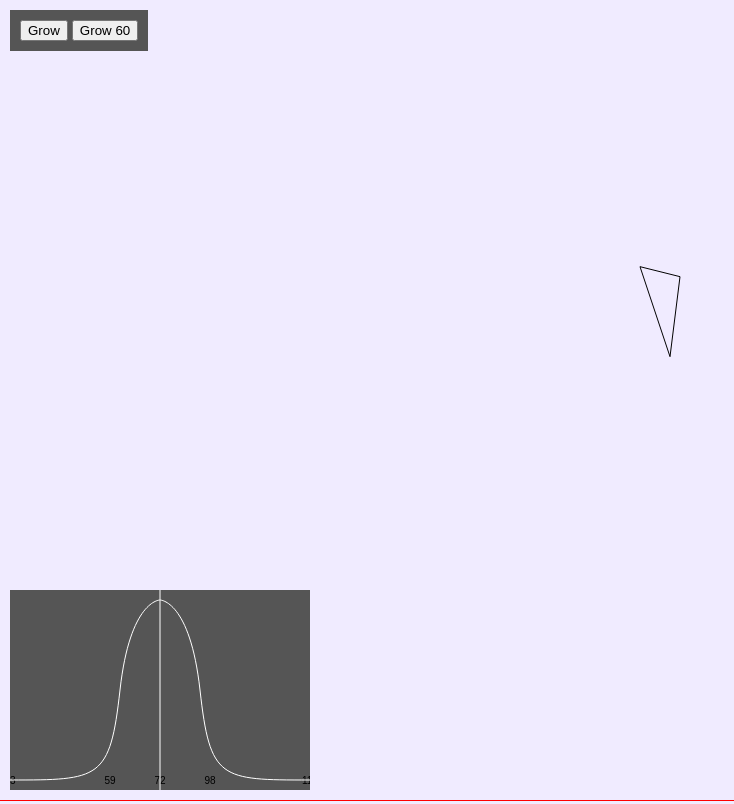
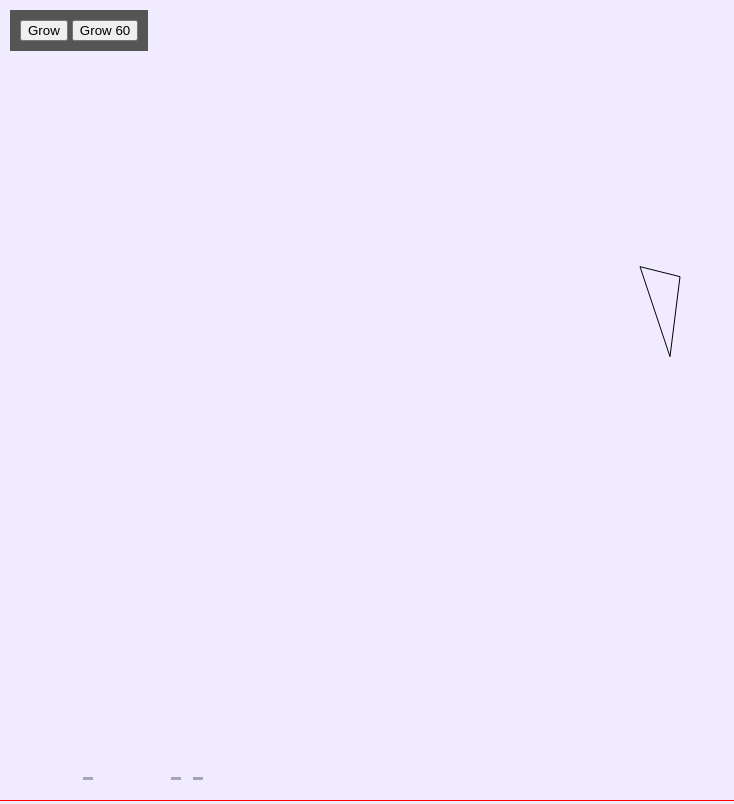
Before and after one commit to iamdanfox/altj, a plain HTML site: page index.html in a window 1280 px wide. Shown: the whole page, without its empty margins (0-734 px from the left). Drawn offline with Linux system fonts and the light colour scheme.

Commit message:
Sweet histogram

```diff
--- a/altj.js
+++ b/altj.js
@@ -162,7 +162,7 @@ dist = new NormalDistribution(edgelen(graph.edges[0]), edgelen(graph.edges[1]),
 
 paper = new Raphael(document.getElementById('raphael'), w, h);
 
-paper2 = new Raphael(document.getElementById('dist-graph'), 300, 200);
+paper2 = new Raphael(document.getElementById('dist-graph'), 500, 200);
 
 window.onload = function() {
   paper.ZPD({
@@ -174,7 +174,7 @@ window.onload = function() {
 };
 
 drawgraph = function() {
-  var x1, x2, y1, y2, _i, _len, _ref, _ref1, _ref2, _ref3;
+  var b, bucketsize, edge, histogram, key, l, offset, val, x1, x2, y1, y2, _i, _j, _len, _len1, _ref, _ref1, _ref2, _ref3, _ref4, _results;
   paper.clear();
   _ref = graph.getEdges();
   for (_i = 0, _len = _ref.length; _i < _len; _i++) {
@@ -182,14 +182,27 @@ drawgraph = function() {
     paper.path("M " + x1 + " " + y1 + " l " + (x2 - x1) + " " + (y2 - y1)).attr('stroke', 'black');
   }
   paper2.clear();
-  paper2.text(0, 190, Math.round(dist.mean - 3 * dist.stdev));
-  paper2.text(100, 190, Math.round(dist.mean - 1 * dist.stdev));
-  paper2.text(150, 190, Math.round(dist.mean));
-  paper2.path("M 150 0 l 0 200").attr('stroke', 'white');
-  paper2.text(200, 190, Math.round(dist.mean + 2 * dist.stdev));
-  paper2.text(300, 190, Math.round(dist.mean + 3 * dist.stdev));
-  paper2.path("M 150 10 S 180 10 190 100 210 190 300 190").attr('stroke', 'white');
-  return paper2.path("M 150 10 S 120 10 110 100 90 190 0 190").attr('stroke', 'white');
+  bucketsize = 5;
+  histogram = {};
+  _ref4 = graph.edges;
+  for (_j = 0, _len1 = _ref4.length; _j < _len1; _j++) {
+    edge = _ref4[_j];
+    l = Math.floor(edgelen(edge));
+    b = l - (l % bucketsize);
+    histogram[b] = histogram[b] != null ? histogram[b] + 1 : histogram[b] = 1;
+  }
+  console.debug(histogram);
+  offset = -3 * bucketsize;
+  _results = [];
+  for (key in histogram) {
+    val = histogram[key];
+    h = val * 3;
+    _results.push(paper2.rect(offset + key * 2.2, 190 - h, bucketsize * 2, h).attr({
+      'fill': 'black',
+      stroke: 'none'
+    }));
+  }
+  return _results;
 };
 
 grow = function() {
--- a/index.html
+++ b/index.html
@@ -10,7 +10,10 @@
   body {margin:0;height:100%;background:rgb(240,235,255);}
   div#buttons {padding:10px;background:#555;position:absolute;left:10px;top:10px;}
   div#raphael {width:100%;height:100%;outline:1px solid red;}
-  div#dist-graph {width:300px;height:200px;background:#555;position:absolute;bottom:10px;left:10px;}
+  div#dist-graph {width:500px;height:200px;
+    position:absolute;bottom:10px;left:10px;opacity:0.3;
+    -webkit-transition:all 500ms;}
+  div#dist-graph:hover {opacity:1;background:rgba(200,200,200,0.5);}
   </style>
 </head>
 
```
Also changed, not shown: main.coffee (+27 -9 lines).
